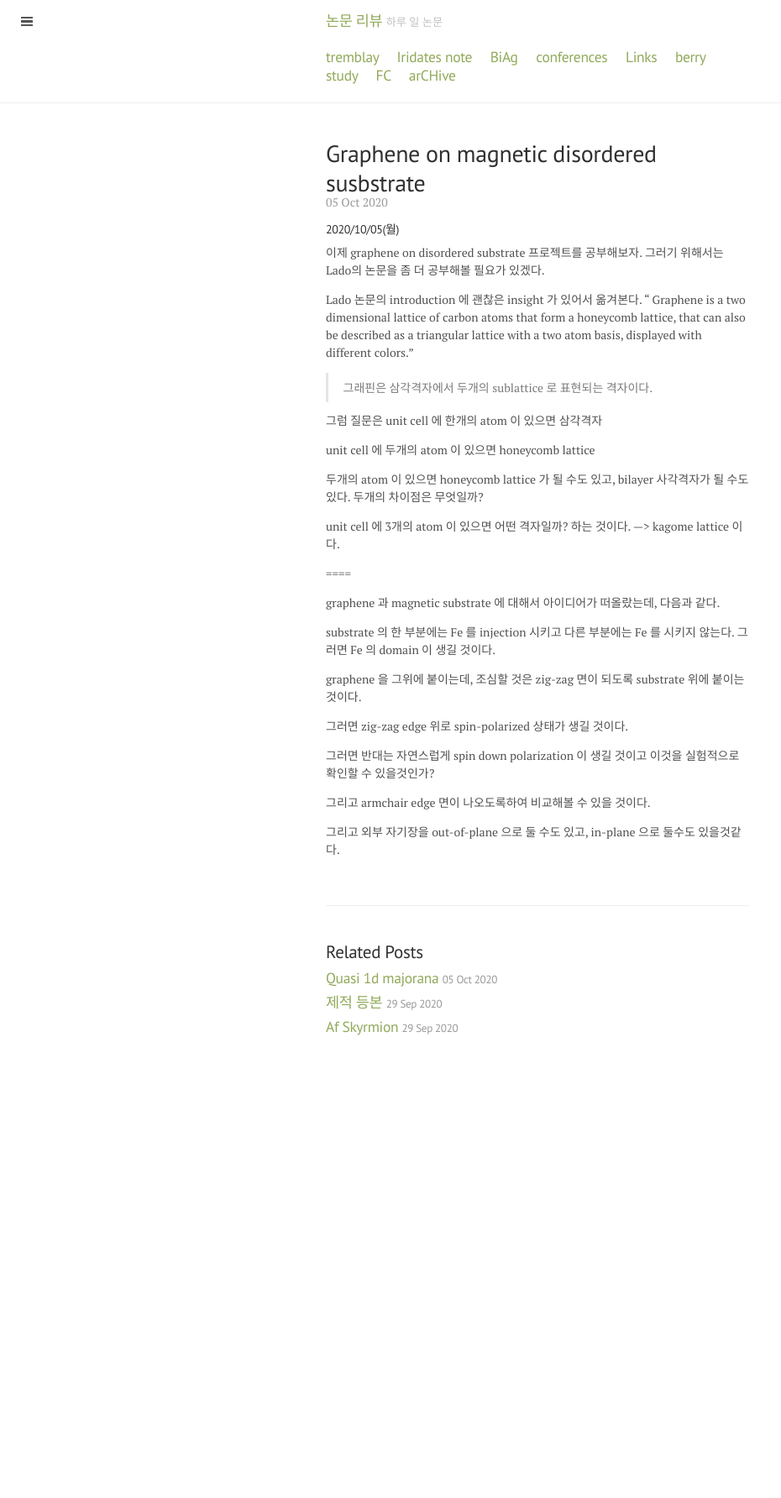
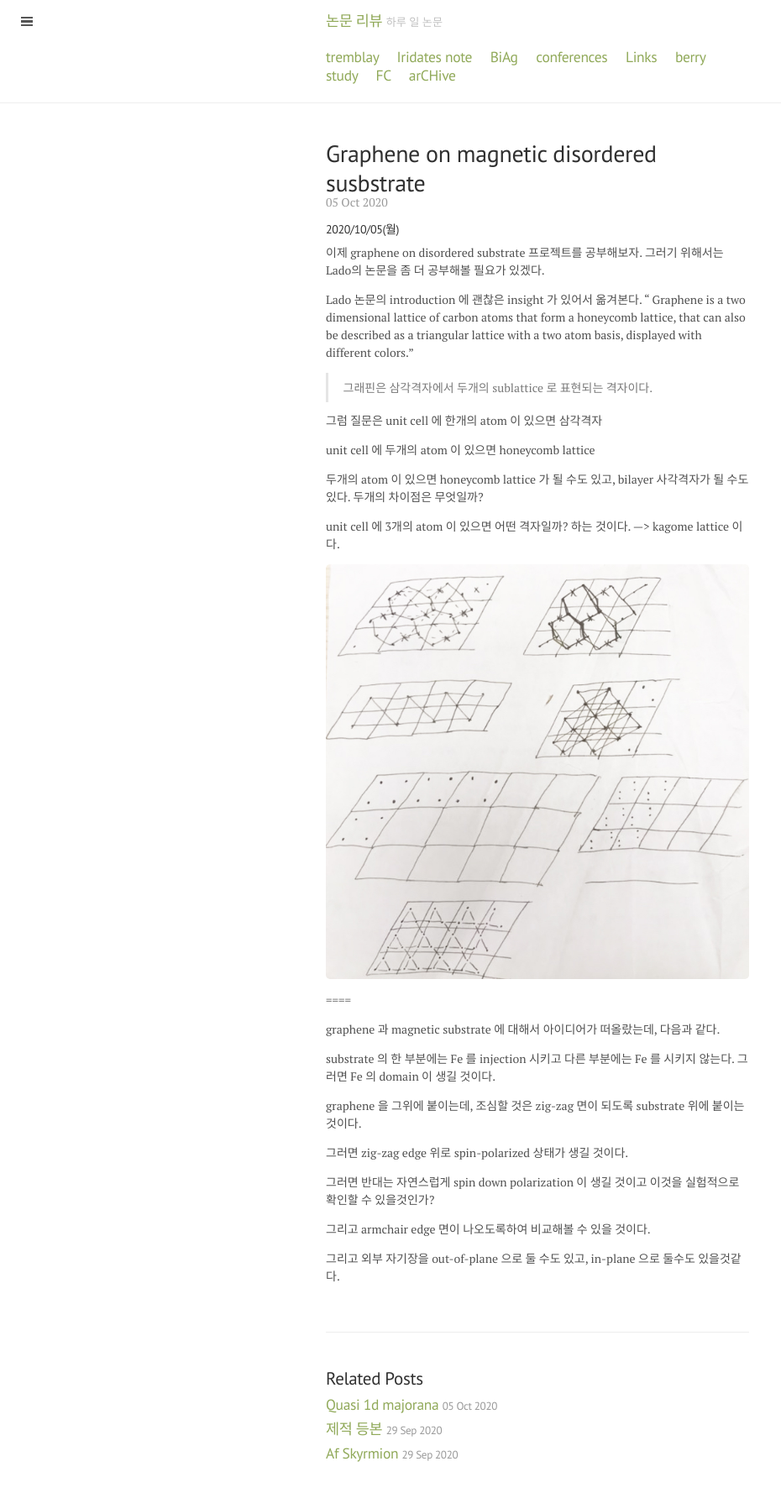
Before and after one commit to qkrwlsghdcjsworlt/work, a Jekyll site: the page built from _posts/2020/2020-10-05-graphene on magnetic disordered susbstrate.markdown, in a window 1280 px wide. Shown: the whole page at 84% size, without its empty margins (0-930 px from the left). Built offline with Jekyll 4.4.1, drawn with Linux system fonts in a browser that asks for light colours; our own code applies the rules of GitHub Pages for plain Markdown files; before the commit the page ends 1276 px from its top, so only the background shows below that.

Commit message:
“update”

```diff
--- a/_posts/2020/2020-10-05-graphene on magnetic disordered susbstrate.markdown
+++ b/_posts/2020/2020-10-05-graphene on magnetic disordered susbstrate.markdown
@@ -29,6 +29,7 @@ unit cell 에 두개의 atom 이 있으면 honeycomb lattice
 unit cell 에 3개의 atom 이 있으면 어떤 격자일까? 하는 것이다.
 ---> kagome lattice 이다.
 
+![triangular]({{site.baseurl}}/images/triangluar.jpeg)
 
 
 ====
```
Also changed, not shown: 2 other files.
